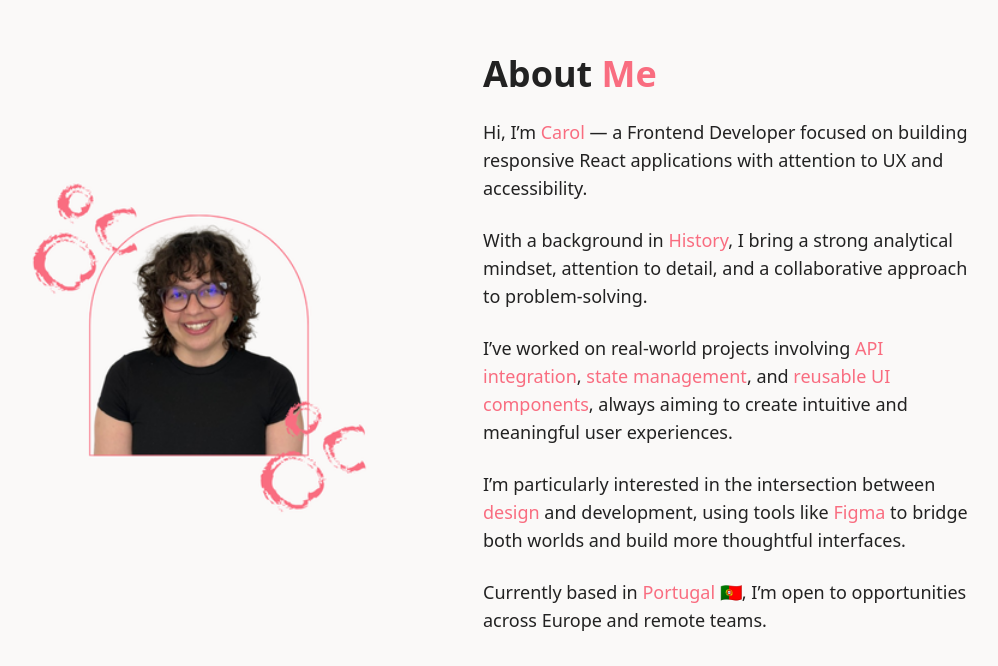
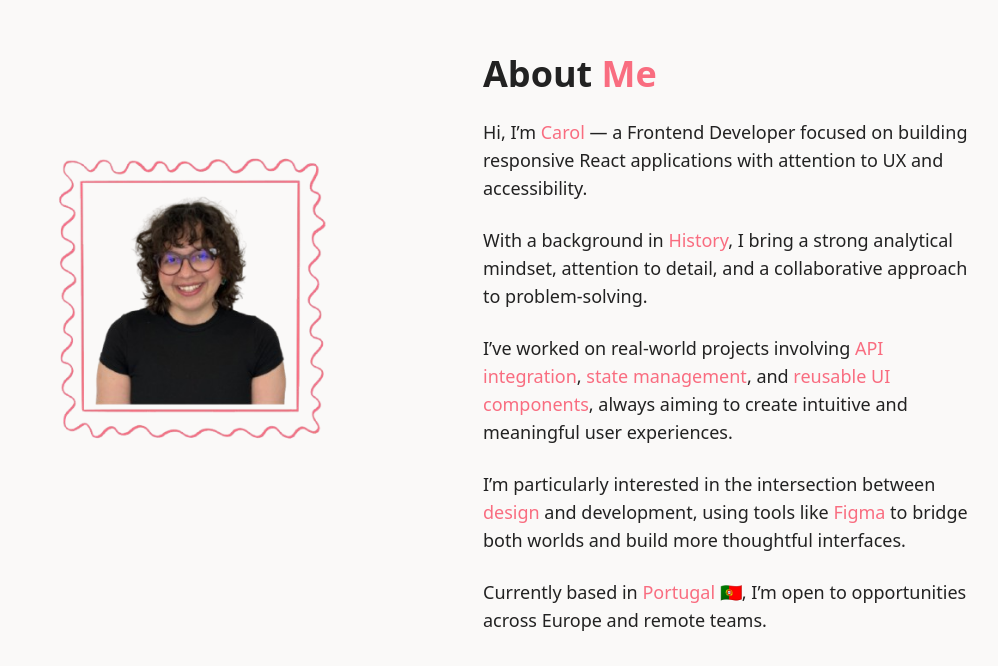
Before and after one commit to carolinedemoraes/iamcarol-website, a React (Vite) app: page / in a window 1280 px wide. Shown: the part 1746-2412 px from the top of the page, without its empty margins (181-1179 px from the left). Built offline with nearby package versions, Linux system fonts and the light colour scheme.

Commit message:
style: updated img on about me section

```diff
--- a/src/pages/About.tsx
+++ b/src/pages/About.tsx
@@ -5,7 +5,7 @@ export function About() {
         {/* FOTO */}
         <div className="flex justify-center">
           <img
-            src="/aboutmepic.png"
+            src="/imgaboutme.png"
             alt="Carol sorrindo em frente a uma parede branca com detalhes coloridos na borda"
             className="w-64 h-64 md:w-80 md:h-80 lg:w-96 lg:h-96 object-cover"
           />
```
Also changed, not shown: public/aboutmepic-removebg.png (added), public/imgaboutme.png (added).
